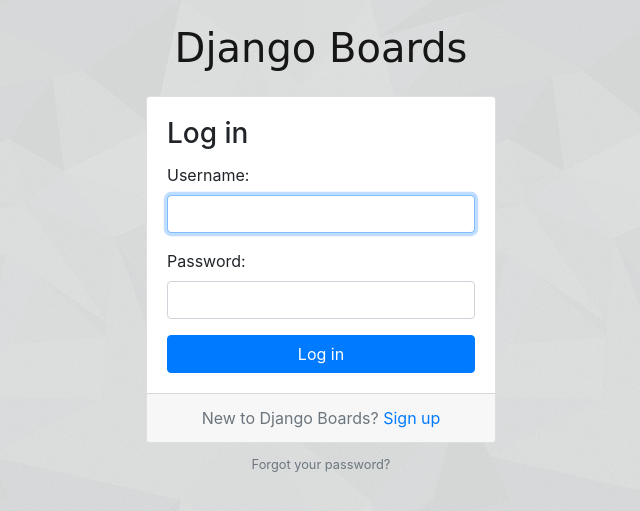
After one commit to Defactoo/Knight_Board, a Django app: page /login/ in a window 1280 px wide. The commit adds this page. Shown: the top 511 px of the page, without its empty margins (319-959 px from the left). Run offline with Django 3.2, Linux system fonts and the light colour scheme; some libraries are stand-ins or nearby versions; some web fonts are replaced.

Commit message:
Finish Login

```diff
--- a/Knight/settings.py
+++ b/Knight/settings.py
@@ -135,3 +135,4 @@ STATICFILES_DIRS = [
 ]
 
 LOGOUT_REDIRECT_URL = 'home'
+LOGIN_REDIRECT_URL = 'home'
--- /dev/null
+++ b/boards/templatetags/form_tags.py
@@ -0,0 +1,17 @@
+from django import template
+
+register = template.Library()
+
+@register.filter
+def field_type(bound_field):
+    return bound_field.field.widget.__class__.__name__
+
+@register.filter
+def input_class(bound_field):
+    css_class = ''
+    if bound_field.form.is_bound:
+        if bound_field.errors:
+            css_class = 'is-invalid'
+        elif field_type(bound_field) != 'PasswordInput':
+            css_class = 'is-valid'
+    return 'form-control {}'.format(css_class)
--- a/templates/base.html
+++ b/templates/base.html
@@ -33,7 +33,7 @@
         </ul>
         {% else %}
           <form class="form-inline ml-auto">
-            <a href="#" class="btn btn-outline-secondary">Log in</a>
+            <a href="{% url 'login' %}" class="btn btn-outline-secondary">Log in</a>
             <a href="{% url 'signup'%}" class="btn btn-primary ml-2">Sigh up</a>
           </form>
         {% endif %}
--- /dev/null
+++ b/templates/base_accounts.html
@@ -0,0 +1,17 @@
+{% extends 'base.html' %}
+
+{% load static %}
+
+{% block stylesheet %}
+  <link rel="stylesheet" href="{% static 'css/accounts.css' %}">
+{% endblock %}
+
+{% block body %}
+  <div class="container">
+  	<h1 class="text-center logo my-4">
+  		<a href="{% url 'home' %}">Django Boards</a>
+  	</h1>
+  	{% block content %}
+  	{% endblock %}
+  </div>
+{% endblock %}
--- a/templates/includes/form.html
+++ b/templates/includes/form.html
@@ -1,24 +1,22 @@
-{% load widget_tweaks %}
+{% load form_tags widget_tweaks %}
+
+{% if form.non_field_errors %}
+  <div class="alert alert-danger" role="alert">
+    {% for error in form.non_field_errors %}
+      <p{% if forloop.last %} class="mb-0"{% endif %}>{{ error }}</p>
+    {% endfor %}
+  </div>
+{% endif %}
 
 {% for field in form %}
   <div class="form-group">
     {{ field.label_tag }}
-
-  	{% if form.is_bound %}
-  	  {% if field.errors %}
-  	    {% render_field field class="form-control is-invalid" %}
+    {% render_field field class=field|input_class %}
     {% for error in field.errors %}
       <div class="invalid-feedback">
         {{ error }}
       </div>
     {% endfor %}
-  	  {% else %}
-  	    {% render_field field class="form-control is-valid" %}
-  	  {% endif %}
-  	{% else %}
-  	  {% render_field field class="form-control" %}
-  	{% endif %}
-
     {% if field.help_text %}
       <small class="form-text text-muted">
         {{ field.help_text|safe }}
--- /dev/null
+++ b/templates/login.html
@@ -0,0 +1,28 @@
+{% extends 'base_accounts.html' %}
+
+{% block title %}Log in to Django Boards{% endblock %}
+
+{% block content %}
+  <div class="row justify-content-center">
+  	<div class="col-lg-4 col-md-6 col-sm-8">
+  		<div class="card">
+  			<div class="card-body">
+          <h3 class="card-title">Log in</h3>
+  				<form method="post" novalidate>
+  					{% csrf_token %}
+  					{% include 'includes/form.html' %}
+  					<button type="submit" class="btn btn-primary btn-block">Log in</button>
+  				</form>
+  			</div>
+  			<div class="card-footer text-muted text-center">
+  				New to Django Boards? <a href="{% url 'signup' %}">Sign up</a>
+  			</div>
+  		</div>
+  		<div class="text-center py-2">
+  			<small>
+  				<a href="#" class="text-muted">Forgot your password?</a>
+  			</small>
+  		</div>
+  	</div>
+  </div>
+{% endblock %}
```
Also changed, not shown: templates/signup.html (+5 -14 lines), boards/templatetags/__init__.py (added). Lines whose indentation alone changed are shown as unchanged.
